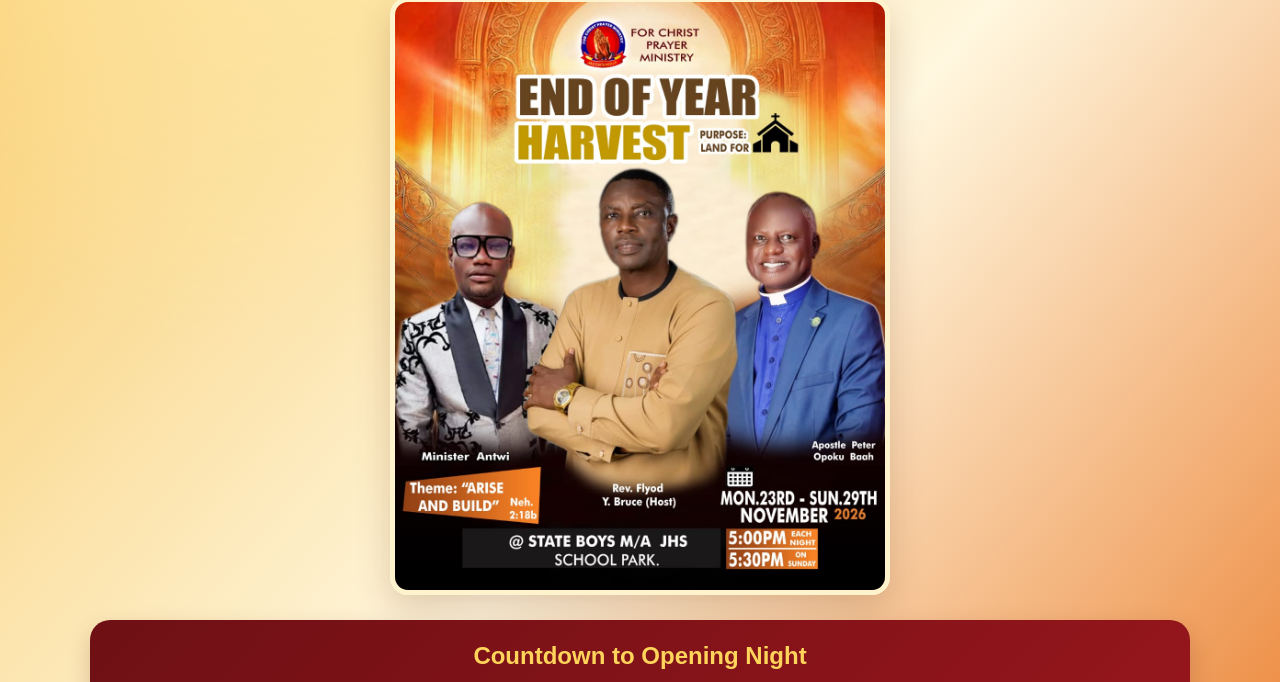
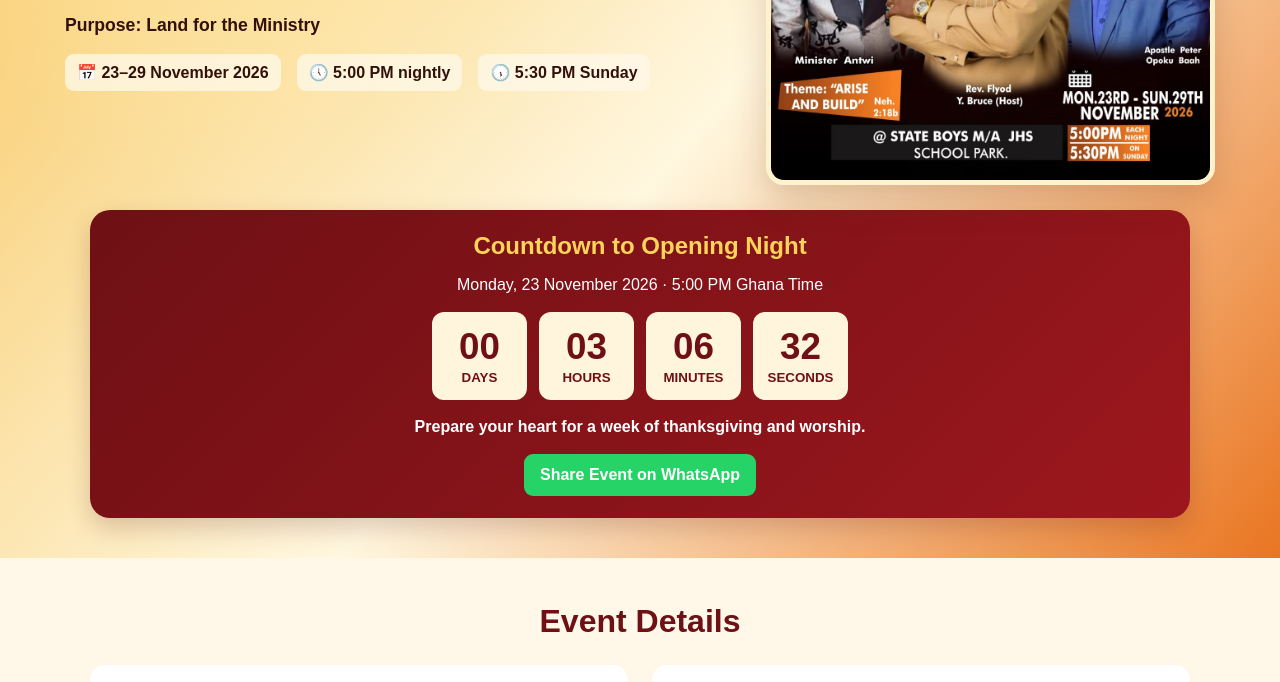
Before and after one commit to evanskyeiakora-lab/end-of-year-harvest-2026, a plain HTML site: page index.html in a window 1280 px wide. Shown: the part 471-1153 px from the top of the page. Drawn offline with Linux system fonts and the light colour scheme.

Commit message:
Fix harvest flyer position and favicon

```diff
--- a/index.html
+++ b/index.html
@@ -23,7 +23,7 @@ section{padding:45px 5%}.section-title{text-align:center;color:var(--wine);font-
 <body>
 <header><div class="brand">FOR CHRIST PRAYER MINISTRY<small>End of Year Harvest 2026</small></div><nav><a href="#details">Event Details</a><a href="#venue">Venue & Map</a></nav></header>
 <main>
-<section class="hero"><div class="hero-inner"><div><div class="eyebrow">For Christ Prayer Ministry presents</div><h1>END OF YEAR<br><span>HARVEST 2026</span></h1><div class="theme">THEME: “ARISE AND BUILD” — Neh. 2:18b</div><p class="purpose">Purpose: Land for the Ministry</p><div class="hero-details"><span>📅 23–29 November 2026</span><span>🕔 5:00 PM nightly</span><span>🕠 5:30 PM Sunday</span></div></div></div><img class="hero-image" src="assets/harvest-flyer.jpeg" alt="End of Year Harvest flyer"></div>
+<section class="hero"><div class="hero-inner"><div><div class="eyebrow">For Christ Prayer Ministry presents</div><h1>END OF YEAR<br><span>HARVEST 2026</span></h1><div class="theme">THEME: “ARISE AND BUILD” — Neh. 2:18b</div><p class="purpose">Purpose: Land for the Ministry</p><div class="hero-details"><span>📅 23–29 November 2026</span><span>🕔 5:00 PM nightly</span><span>🕠 5:30 PM Sunday</span></div></div><img class="hero-image" src="assets/harvest-flyer.jpeg" alt="End of Year Harvest flyer"></div>
 <div class="countdown-wrap"><h2 id="countdownTitle">Countdown to Opening Night</h2><p id="countdownTargetLabel">Monday, 23 November 2026 · 5:00 PM Ghana Time</p><div class="countdown" id="countdown"><div class="timebox"><strong id="days">--</strong><small>Days</small></div><div class="timebox"><strong id="hours">--</strong><small>Hours</small></div><div class="timebox"><strong id="minutes">--</strong><small>Minutes</small></div><div class="timebox"><strong id="seconds">--</strong><small>Seconds</small></div></div><p class="countdown-note" id="countdownMessage">Prepare your heart for a week of thanksgiving and worship.</p><div class="mapbuttons" style="justify-content:center;margin-top:18px"><a class="btn" style="background:#25D366" href="#" id="shareWhatsApp" target="_blank" rel="noopener">Share Event on WhatsApp</a></div></div></section>
 <section id="details"><h2 class="section-title">Event Details</h2><div class="details-grid"><div class="detail-table"><div class="detail-row"><b>Event</b><span>End of Year Harvest 2026</span></div><div class="detail-row"><b>Theme</b><span>Arise and Build</span></div><div class="detail-row"><b>Scripture</b><span>Nehemiah 2:18b</span></div><div class="detail-row"><b>Dates</b><span>23rd–29th November 2026</span></div><div class="detail-row"><b>Mon–Sat</b><span>5:00 PM each night</span></div><div class="detail-row"><b>Sunday</b><span>5:30 PM</span></div><div class="detail-row"><b>Purpose</b><span>Land for the Ministry</span></div></div><div id="venue" class="mapbox"><h3>📍 Venue & Location</h3><p><strong>State Boys M/A JHS School Park, Kumasi, Ghana</strong></p><iframe loading="lazy" title="Map of State Boys M/A JHS, Kumasi" src="https://www.google.com/maps?q=6.70976,-1.62967&output=embed"></iframe><div class="mapbuttons"><a class="btn" href="https://www.google.com/maps/search/?api=1&query=6.70976%2C-1.62967" target="_blank" rel="noopener">Open in Google Maps</a><a class="btn secondary" href="https://www.google.com/maps/dir/?api=1&destination=6.70976%2C-1.62967" target="_blank" rel="noopener">Get Directions</a></div><p><small>Map pin is for the school location; confirm the exact event-park entrance with the organisers.</small></p></div></div></section>
 <section class="invitation"><h2>Join Us for the End of Year Harvest!</h2><p>Come and worship, give, and be part of this important assignment to secure land for the ministry. We look forward to welcoming you.</p></section>
```
